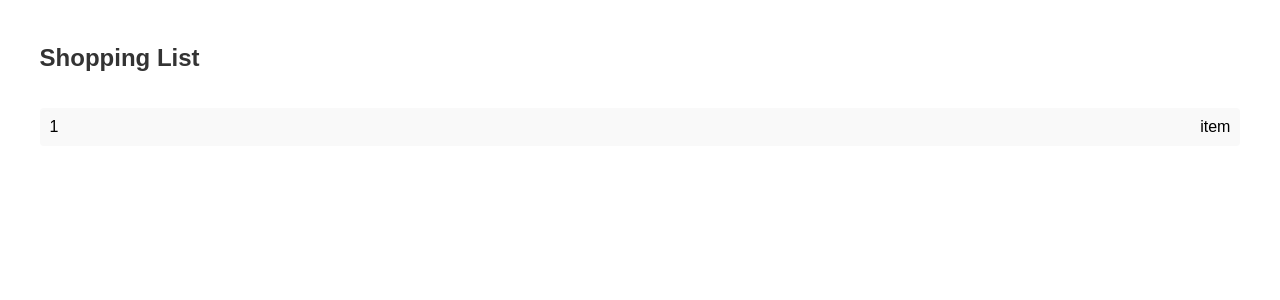
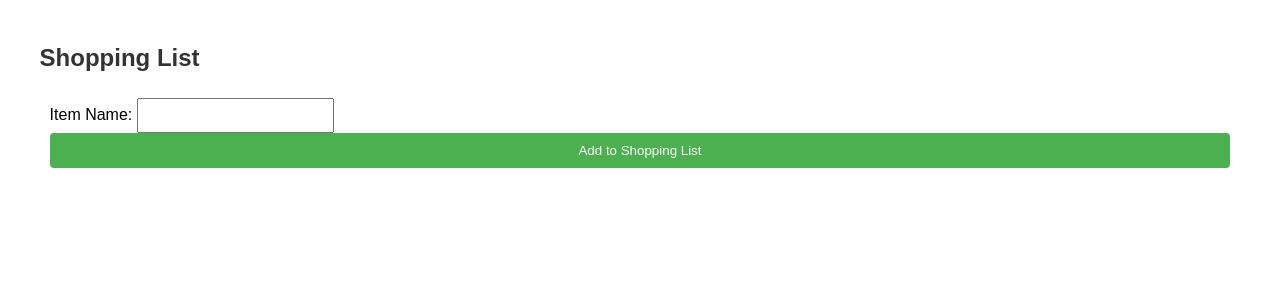
Before and after one commit to mgirar84/shopping-list, a Next.js app: page / in a window 1280 px wide. Shown: the top 300 px of the page. Built offline with nearby package versions, Linux system fonts and the light colour scheme; a web font is replaced by a local one.

Commit message:
style heading and buttons

```diff
--- a/src/components/atoms/Heading/index.tsx
+++ b/src/components/atoms/Heading/index.tsx
@@ -1,8 +1,6 @@
 import styled from "styled-components";
 
-import { HeadingProps } from "./types";
-
-export const StyledHeading = styled.h1<HeadingProps>`
+export const StyledHeading = styled.h1`
   color: #333;
   font-size: 24px;
 `;
--- a/src/components/atoms/Heading/types.ts
+++ /dev/null
@@ -1,3 +0,0 @@
-import { type HTMLProps } from "react";
-
-export type HeadingProps = HTMLProps<HTMLHeadingElement>
--- a/src/components/molecules/ShoppingForm/index.tsx
+++ b/src/components/molecules/ShoppingForm/index.tsx
@@ -1,10 +1,26 @@
 import { useState, type FC } from "react";
 
-import { StyledForm } from "./styles";
+import { v4 as uuidv4 } from "uuid";
+
+import { StyledButton, StyledForm, StyledInput } from "./styles";
 import { Props } from "./types";
 
-export const ShoppingForm: FC<Props> = () => {
+export const ShoppingForm: FC<Props> = ({ onSubmit }) => {
   const [itemName, setItemName] = useState<string>("");
 
-  return <StyledForm></StyledForm>;
+  return (
+    <StyledForm>
+      <label>
+        Item Name:
+        <StyledInput
+          type="text"
+          value={itemName}
+          onChange={(e) => setItemName(e.target.value)}
+        />
+      </label>
+      <StyledButton onClick={() => onSubmit({ name: itemName, id: uuidv4() })}>
+        Add to Shopping List
+      </StyledButton>
+    </StyledForm>
+  );
 };
--- a/src/components/molecules/ShoppingForm/styles.ts
+++ b/src/components/molecules/ShoppingForm/styles.ts
@@ -4,4 +4,19 @@ export const StyledForm = styled.form`
   display: flex;
   flex-direction: column;
   margin-bottom: 20px;
+  padding: 10px;
 `;
+
+export const StyledInput = styled.input`
+  padding: 8px;
+  margin-left: 5px;
+`;
+
+export const StyledButton = styled.button`
+  background-color: #4caf50;
+  color: #fff;
+  padding: 10px;
+  cursor: pointer;
+  border: none;
+  border-radius: 4px;
+`;
--- a/src/pages/index.tsx
+++ b/src/pages/index.tsx
@@ -4,6 +4,7 @@ import styled from "styled-components";
 
 import { StyledHeading } from "../components/atoms";
 import { ShoppingForm, ShoppingList } from "../components/molecules";
+import { ShoppingItem } from "../types";
 
 const StyledMain = styled.main`
   max-width: 1350px;
@@ -13,17 +14,25 @@ const StyledMain = styled.main`
   font-family: "Arial", sans-serif;
 `;
 
-const Title = styled.h1`
-  color: #333;
+const ShoppingWrapper = styled.div`
+  display: grid;
+  align-items: center;
+  grid-template-columns: repeat(auto-fit, minmax(240px, 1fr));
 `;
 
 const Main = () => {
-  const [items, setItems] = useState();
+  const [items, setItems] = useState<ShoppingItem[]>();
+
+  const createItem = (item: ShoppingItem) =>
+    setItems((prevState) => (prevState ? [...prevState, item] : [item]));
+
   return (
     <StyledMain>
       <StyledHeading>Shopping List</StyledHeading>
-      <ShoppingForm onSubmit={() => {}} />
-      <ShoppingList items={[{ name: "item", id: "1" }]} />
+      <ShoppingWrapper>
+        <ShoppingForm onSubmit={createItem} />
+        {items && <ShoppingList items={items} />}
+      </ShoppingWrapper>
     </StyledMain>
   );
 };
```
